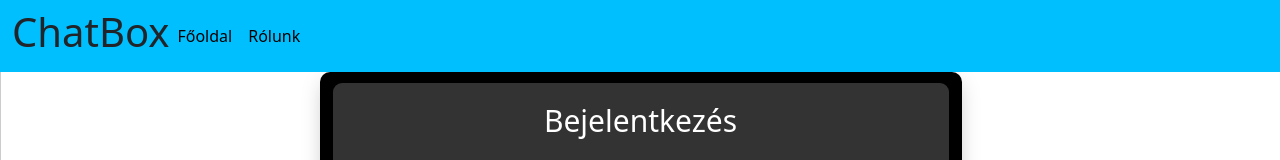
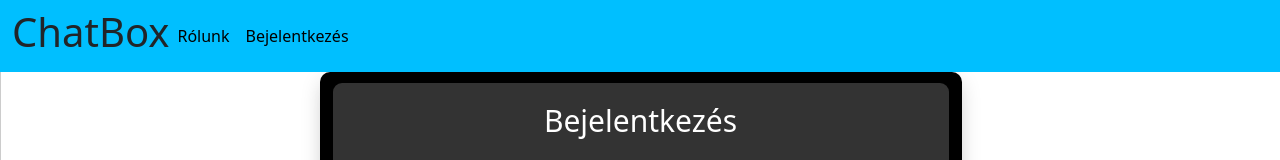
Before and after one commit to energypatrikhu/chatbox-frontend, a SvelteKit app: page /user/login in a window 1280 px wide. Shown: the top 160 px of the page. Built offline with nearby package versions, Linux system fonts and the light colour scheme.

Commit message:
ignore about

```diff
--- a/src/lib/stores/user.ts
+++ b/src/lib/stores/user.ts
@@ -3,7 +3,7 @@ import type { User, UserGroup } from '$lib/types/user';
 import api from '$lib/scripts/api';
 import type { AxiosError } from 'axios';
 
-export const userLoginId: Writable<string> = writable();
+export const userLoginId: Writable<string | null> = writable(null);
 
 // User store
 export const userStore: Writable<User> = writable();
--- a/src/routes/+layout.svelte
+++ b/src/routes/+layout.svelte
@@ -5,6 +5,7 @@
 
 	import { userGroupsStore } from '$lib/stores/user';
 	import { page } from '$app/stores';
+	import { startsWith } from 'lodash';
 
 	let headerHeight: number = 0;
 </script>
@@ -32,6 +33,7 @@
 				id="navbarNav"
 			>
 				<ul class="navbar-nav">
+					{#if !$page.url.pathname.startsWith('/user') && !$page.url.pathname.startsWith('/about')}
 						<li class="nav-item">
 							<a
 								class="nav-link"
@@ -44,7 +46,6 @@
 								href="/about">Rólunk</a
 							>
 						</li>
-					{#if !$page.url.pathname.startsWith('/user')}
 						<li class="nav-item">
 							<a
 								class="nav-link"
@@ -57,6 +58,19 @@
 								href="/chat/createGroup">Csoport létrehozás</a
 							>
 						</li>
+					{:else}
+						<li class="nav-item">
+							<a
+								class="nav-link"
+								href="/about">Rólunk</a
+							>
+						</li>
+						<li class="nav-item">
+							<a
+								class="nav-link"
+								href="/user/login">Bejelentkezés</a
+							>
+						</li>
 					{/if}
 				</ul>
 			</div>
@@ -64,7 +78,7 @@
 	</nav>
 </header>
 
-{#if !$page.url.pathname.startsWith('/user')}
+{#if !$page.url.pathname.startsWith('/user') && !$page.url.pathname.startsWith('/about')}
 	<aside>
 		{#each $userGroupsStore as group}
 			<a
@@ -81,7 +95,10 @@
 {/if}
 
 <main
-	class="{$page.url.pathname.startsWith('/user') ? 'main-full' : 'main-min'}"
+	class="{$page.url.pathname.startsWith('/user') ||
+	$page.url.pathname.startsWith('/about')
+		? 'main-full'
+		: 'main-min'}"
 	style="--header-height: {headerHeight}px"
 >
 	<slot />
--- a/src/routes/+layout.ts
+++ b/src/routes/+layout.ts
@@ -16,7 +16,7 @@ import { goto } from '$app/navigation';
 export const ssr = false;
 
 export const load = (async ({ url }) => {
-	if (url.pathname.startsWith('/user')) {
+	if (url.pathname.startsWith('/user') || url.pathname.startsWith('/about')) {
 		return;
 	}
 
```
Lines whose indentation alone changed are shown as unchanged.
